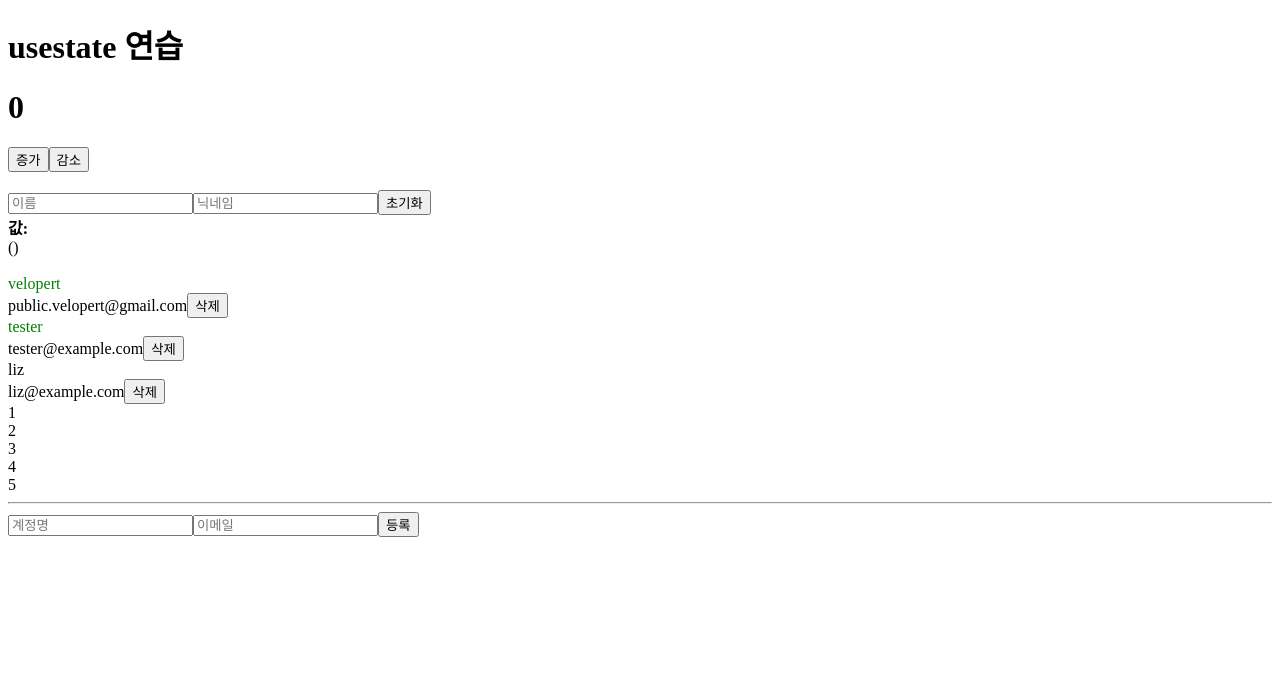
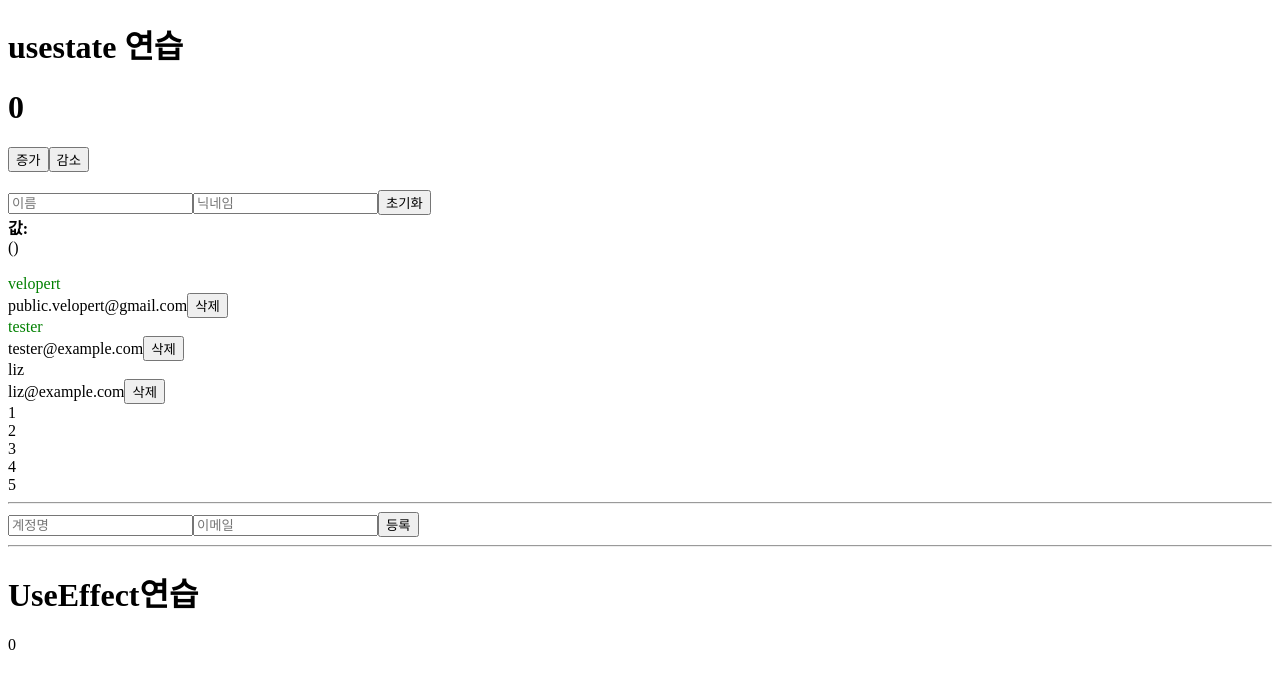
Before and after one commit to umcondo/MAPO_html-css, a React (Create React App) app in the folder reactcra/: page / in a window 1280 px wide. Shown: the top 688 px of the page. Built offline with nearby package versions, Linux system fonts and the light colour scheme.

Commit message:
useEffect

```diff
--- a/reactcra/src/App.js
+++ b/reactcra/src/App.js
@@ -5,6 +5,7 @@ import UseState from "./components/UseState";
 import InputSample from "./components/InputSample";
 import UserList from "./components/User";
 import CreateUser from "./components/CreateUser";
+import UseEffect from "./components/UseEffect";
 
 function App() {
   const [users, setUsers] = useState([
@@ -86,6 +87,9 @@ function App() {
         username={username}
         email={email}
       />
+      <hr />
+      <h1>UseEffect연습</h1>
+      <UseEffect />
     </div>
   );
 }
--- /dev/null
+++ b/reactcra/src/components/UseEffect.js
@@ -0,0 +1,26 @@
+import { useEffect, useState } from "react";
+
+const UseEffect = () => {
+  const user = "강대국";
+
+  //   useEffect(() => {
+  //     console.log("컴포넌트가 화면에 나타남");
+  //     console.log(user);
+  //     return () => {
+  //       console.log("컴포넌트가 화면에 사라짐");
+  //       console.log(user);
+  //     };
+  //   }, [user]);
+
+  //   useEffect(() => {
+  //     console.log(num);
+  //   });
+  const [num, setNum] = useState(0);
+
+  const onClick = () => {
+    setNum((num) => num + 1);
+  };
+  return <div onClick={onClick}>{num}</div>;
+};
+
+export default UseEffect;
--- a/reactcra/src/components/User.js
+++ b/reactcra/src/components/User.js
@@ -1,3 +1,4 @@
+import { useEffect } from "react";
 import styled from "styled-components";
 
 const StyledCompo = styled.div`
@@ -5,6 +6,9 @@ const StyledCompo = styled.div`
   color: ${(props) => (props.active ? "green" : "black")};
 `;
 const User = ({ username, email, id, onRemove, active, onToggle }) => {
+  useEffect(() => {
+    console.log(username);
+  });
   return (
     <>
       <StyledCompo active={active}>
```
